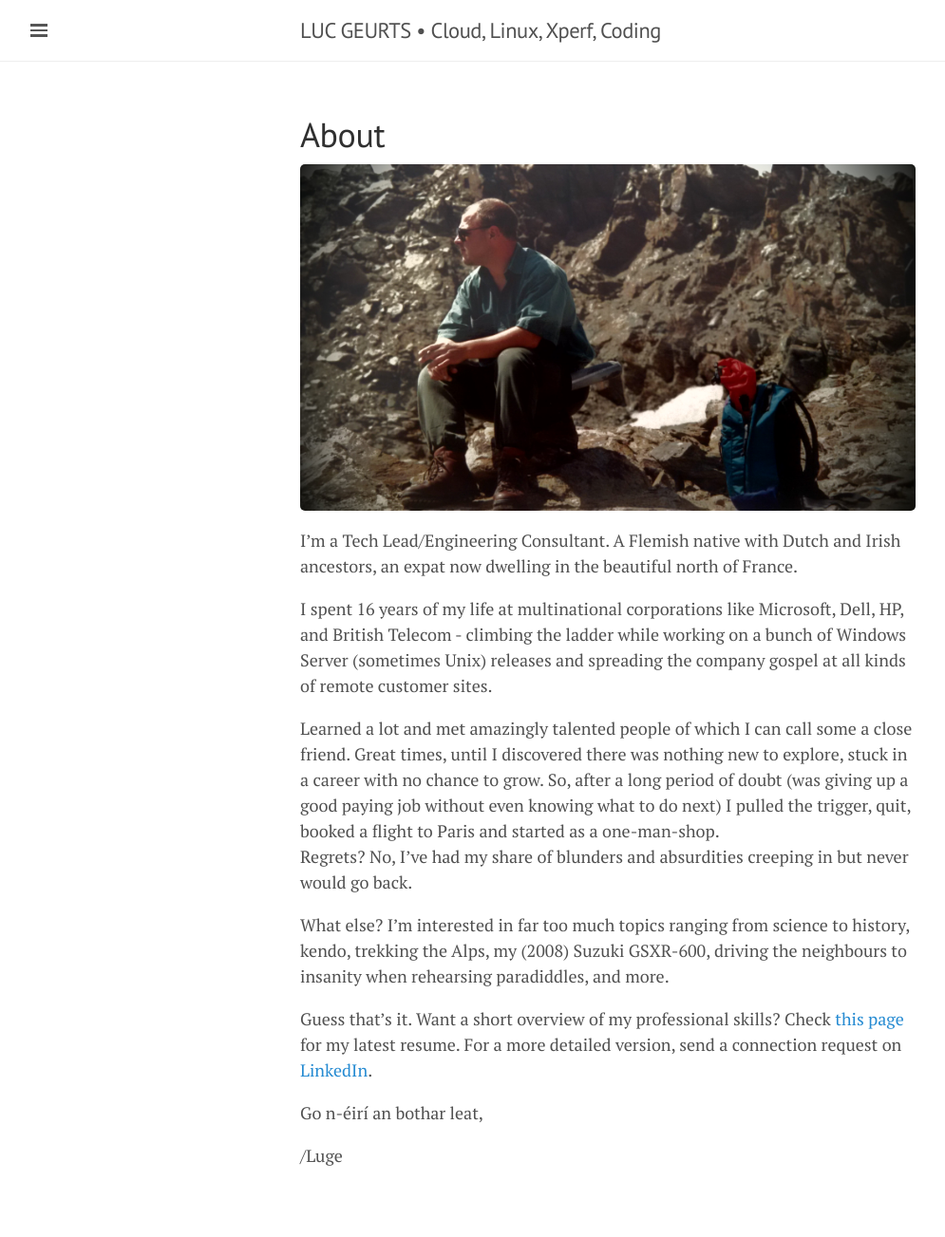
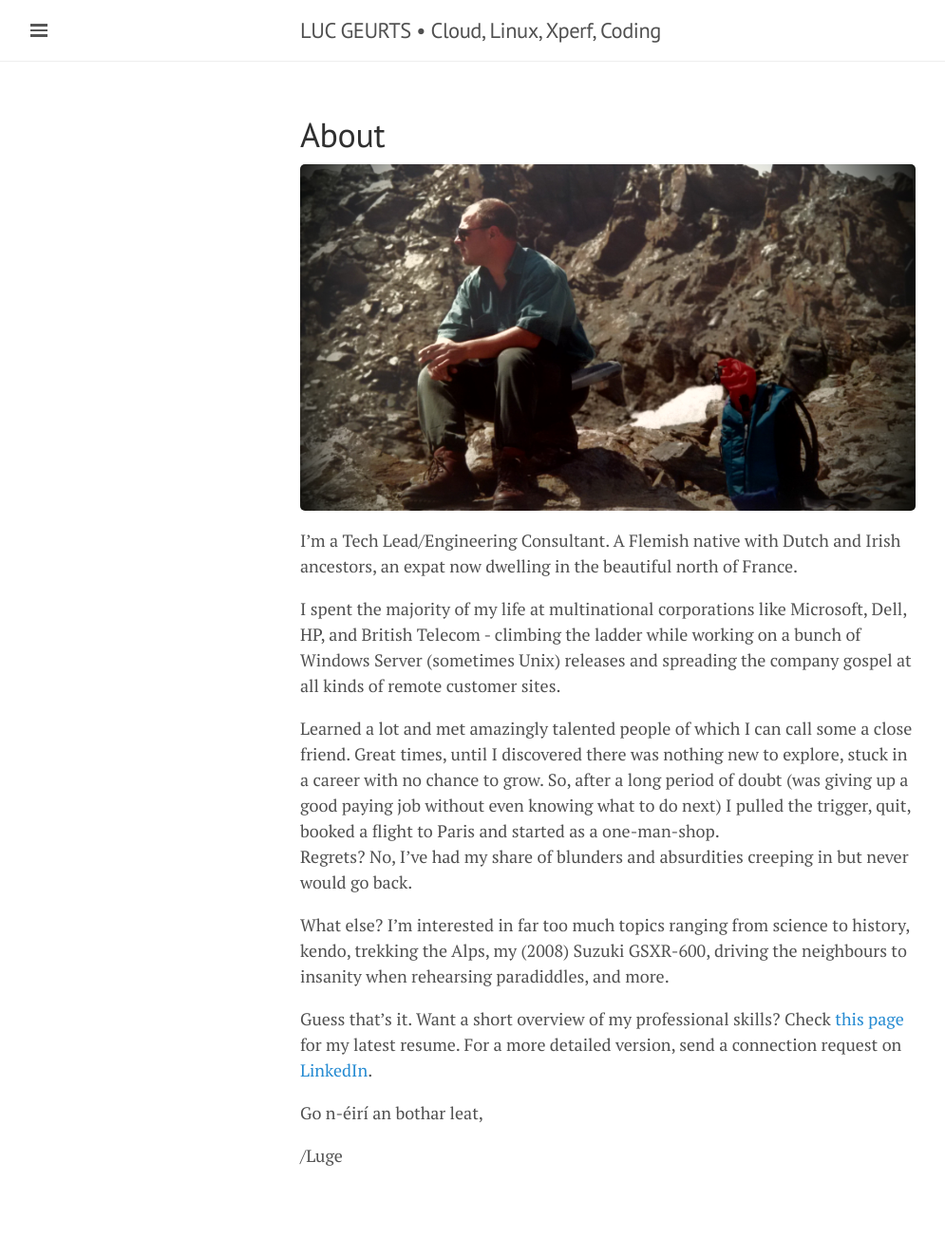
Before and after one commit to lgeurts/lgeurts.github.io, a Jekyll site: the page built from about.md, in a window 1280 px wide. Shown: the whole page at 95% size, without its empty margins (0-995 px from the left). Built offline with Jekyll 4.4.1, drawn with Linux system fonts in a browser that asks for light colours; nearby versions of some CDN libraries.

Commit message:
Update about.md

```diff
--- a/about.md
+++ b/about.md
@@ -7,7 +7,7 @@ title: About
 
 I’m a Tech Lead/Engineering Consultant. A Flemish native with Dutch and Irish ancestors, an expat now dwelling in the beautiful north of France.
 
-I spent 16 years of my life at multinational corporations like Microsoft, Dell, HP, and British Telecom - climbing the ladder while working on a bunch of Windows Server (sometimes Unix) releases and spreading the company gospel at all kinds of remote customer sites.
+I spent the majority of my life at multinational corporations like Microsoft, Dell, HP, and British Telecom - climbing the ladder while working on a bunch of Windows Server (sometimes Unix) releases and spreading the company gospel at all kinds of remote customer sites.
 
 Learned a lot and met amazingly talented people of which I can call some a close friend. Great times, until I discovered there was nothing new to explore, stuck in a career with no chance to grow. So, after a long period of doubt (was giving up a good paying job without even knowing what to do next) I pulled the trigger, quit, booked a flight to Paris and started as a one-man-shop. <br>Regrets? No, I've had my share of blunders and absurdities creeping in but never would go back.
 
```
